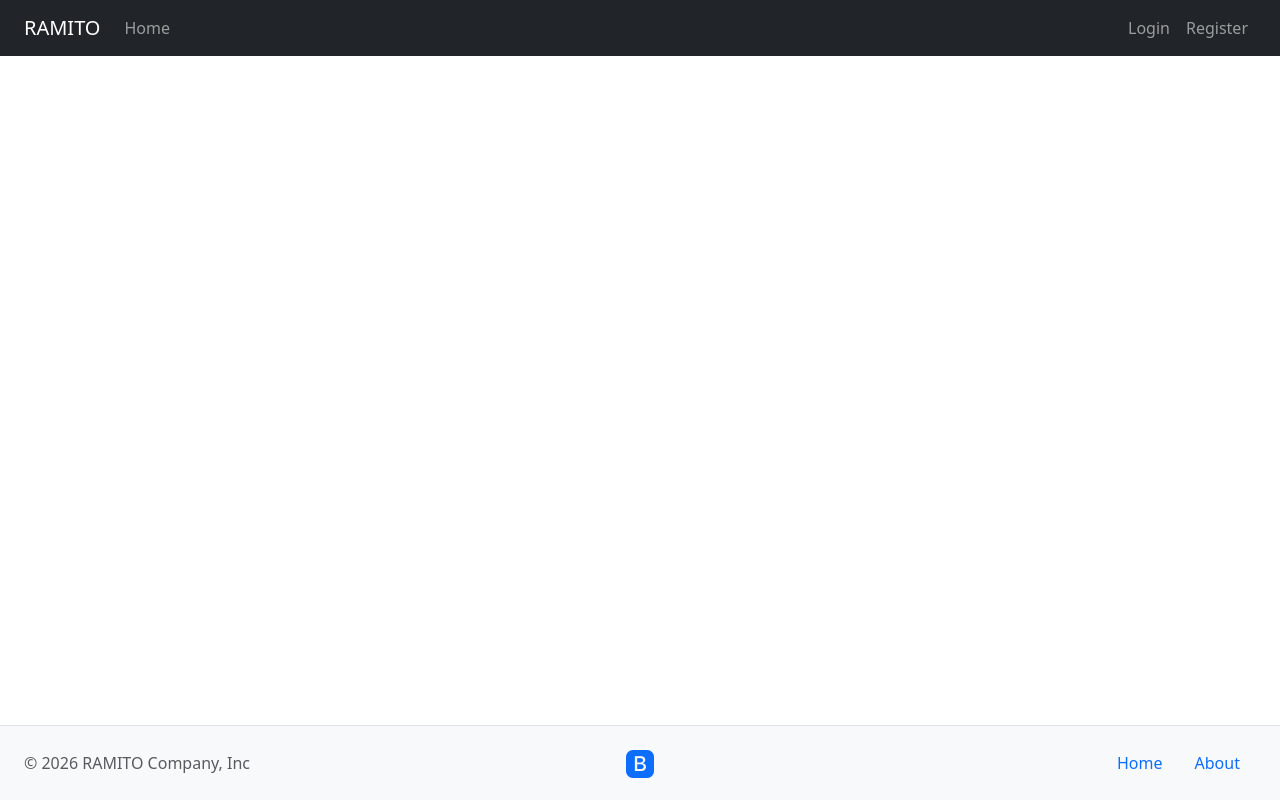
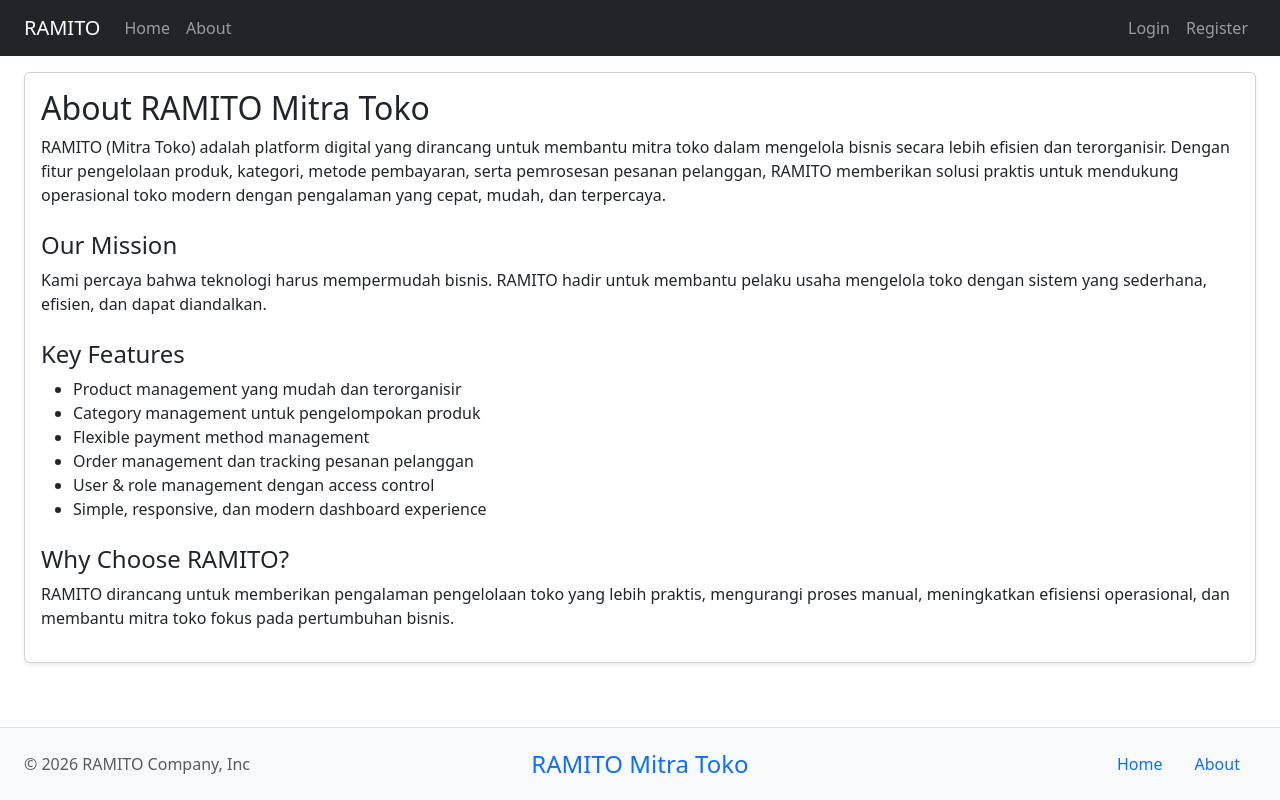
Before and after one commit to m1lost/ramito-frontend, a React (Vite) app: page /about in a window 1280 px wide. Built offline with nearby package versions, Linux system fonts and the light colour scheme; no server answers.

Commit message:
update design home dan About

```diff
--- a/src/App.jsx
+++ b/src/App.jsx
@@ -13,6 +13,8 @@ import Products from './pages/Products';
 import PaymentMethod from './pages/PaymentMehtod';
 import Order from './pages/Orders';
 import ProtectedRoute from './components/ProtectedRoute';
+import Home from './pages/Home';
+import About from './pages/About';
 
 function App() {
   return (
@@ -20,11 +22,15 @@ function App() {
       <div className="wrapper d-flex flex-column min-vh-100">
         <Navbar />
 
-        <main className="flex-grow-1 pt-5 mt-4">
+        <main className="flex-grow-1 pt-5 mt-4 bg-body">
           <div className="container-fluid px-4">
             <Routes>
               <Route path="/login" element={<Login />} />
               <Route path="/register" element={<Register />} />
+
+              <Route path="/home" element={<Home />} />
+              <Route path="/about" element={<About />} />
+
               <Route
                 path="/"
                 element={
--- a/src/components/Footer.jsx
+++ b/src/components/Footer.jsx
@@ -4,7 +4,14 @@ import { Link } from 'react-router-dom';
 
 const Footer = () => {
   return (
-    <footer className="border-top py-3 mt-4 bg-light">
+    <footer
+      className="border-top py-3 mt-4 bg-light"
+      style={{
+        position: 'fixed',
+        bottom: 0,
+        width: '100%'
+      }}
+    >
       <div className="container-fluid px-4">
         <Row className="align-items-center">
           <Col md={4}>
@@ -13,19 +20,14 @@ const Footer = () => {
 
           <Col md={4} className="text-center">
             <Link to="/" className="text-decoration-none">
-              <i className="bi bi-bootstrap-fill fs-3"></i>
+              <h4 className="mb-0">RAMITO Mitra Toko</h4>
             </Link>
           </Col>
 
           <Col md={4}>
             <Nav className="justify-content-end">
-              <Nav.Link as={Link} to="/">
-                Home
-              </Nav.Link>
-
-              <Nav.Link as={Link} to="/about">
-                About
-              </Nav.Link>
+              <Nav.Link href="/home">Home</Nav.Link>
+              <Nav.Link href="/about">About</Nav.Link>
             </Nav>
           </Col>
         </Row>
--- a/src/components/Navbar.jsx
+++ b/src/components/Navbar.jsx
@@ -11,7 +11,7 @@ export default function Navbar() {
 
   const handleLogout = () => {
     dispatch(logout());
-    navigate('/login');
+    navigate('/home');
   };
 
   return (
@@ -19,9 +19,11 @@ export default function Navbar() {
       <div className="container-fluid px-4">
         <BSNavbar.Brand href="/">RAMITO</BSNavbar.Brand>
         <Nav className="me-auto">
-          <Nav.Link href="/">Home</Nav.Link>
+          <Nav.Link href="/home">Home</Nav.Link>
+          <Nav.Link href="/about">About</Nav.Link>
           {token ? (
             <>
+              <Nav.Link href="/dashboard">Dashboard</Nav.Link>
               <Nav.Link href="/users">Users</Nav.Link>
               <Nav.Link href="/category">Categories</Nav.Link>
               <Nav.Link href="/payment-method">Payment Methods</Nav.Link>
--- a/src/components/ProtectedRoute.jsx
+++ b/src/components/ProtectedRoute.jsx
@@ -4,6 +4,6 @@ import { useSelector } from 'react-redux';
 
 export default function ProtectedRoute({ children }) {
   const token = useSelector((state) => state.auth.token);
-  if (!token) return <Navigate to="/login" replace />;
+  if (!token) return <Navigate to="/home" replace />;
   return children;
 }
--- /dev/null
+++ b/src/pages/About.jsx
@@ -0,0 +1,41 @@
+import React from 'react';
+
+export default function About() {
+  return (
+    <div className="card shadow-sm">
+      <div className="card-body">
+        {' '}
+        <h2>About RAMITO Mitra Toko</h2>
+        <p>
+          RAMITO (Mitra Toko) adalah platform digital yang dirancang untuk
+          membantu mitra toko dalam mengelola bisnis secara lebih efisien dan
+          terorganisir. Dengan fitur pengelolaan produk, kategori, metode
+          pembayaran, serta pemrosesan pesanan pelanggan, RAMITO memberikan
+          solusi praktis untuk mendukung operasional toko modern dengan
+          pengalaman yang cepat, mudah, dan terpercaya.
+        </p>
+        <h4 className="mt-4">Our Mission</h4>
+        <p>
+          Kami percaya bahwa teknologi harus mempermudah bisnis. RAMITO hadir
+          untuk membantu pelaku usaha mengelola toko dengan sistem yang
+          sederhana, efisien, dan dapat diandalkan.
+        </p>
+        <h4 className="mt-4">Key Features</h4>
+        <ul>
+          <li>Product management yang mudah dan terorganisir</li>
+          <li>Category management untuk pengelompokan produk</li>
+          <li>Flexible payment method management</li>
+          <li>Order management dan tracking pesanan pelanggan</li>
+          <li>User & role management dengan access control</li>
+          <li>Simple, responsive, dan modern dashboard experience</li>
+        </ul>
+        <h4 className="mt-4">Why Choose RAMITO?</h4>
+        <p>
+          RAMITO dirancang untuk memberikan pengalaman pengelolaan toko yang
+          lebih praktis, mengurangi proses manual, meningkatkan efisiensi
+          operasional, dan membantu mitra toko fokus pada pertumbuhan bisnis.
+        </p>
+      </div>
+    </div>
+  );
+}
--- a/src/pages/Auth/Login.jsx
+++ b/src/pages/Auth/Login.jsx
@@ -20,8 +20,18 @@ export default function Login() {
   };
 
   return (
-    <div className="card p-4">
-      <h3>Login</h3>
+    <div
+      className="card p-4 align-content-center"
+      style={{
+        maxWidth: '400px',
+        margin: '0 auto',
+        backgroundColor: '#bebec5'
+      }}
+    >
+      <div className="mb-3 text-center">
+        <h2>Login</h2>
+      </div>
+      <hr />
       <form onSubmit={submit}>
         <div className="mb-3">
           <label className="form-label">Email</label>
--- a/src/pages/Auth/Register.jsx
+++ b/src/pages/Auth/Register.jsx
@@ -17,8 +17,18 @@ export default function Register() {
   };
 
   return (
-    <div className="card p-4">
-      <h3>Register</h3>
+    <div
+      className="card p-4 align-content-center"
+      style={{
+        maxWidth: '400px',
+        margin: '0 auto',
+        backgroundColor: '#bebec5'
+      }}
+    >
+      <div className="mb-3 text-center">
+        <h2>Register</h2>
+      </div>
+      <hr />
       <form onSubmit={submit}>
         <div className="mb-3">
           <label className="form-label">Email</label>
--- /dev/null
+++ b/src/pages/Home.jsx
@@ -0,0 +1,50 @@
+import React from 'react';
+
+export default function Home() {
+  return (
+    <div className="card shadow-sm">
+      <div className="card-body">
+        <h2>Welcome to RAMITO Mitra Toko</h2>
+
+        <p>
+          Selamat datang di <strong>RAMITO (Mitra Toko)</strong>, platform
+          digital yang membantu pengelolaan operasional toko menjadi lebih
+          mudah, cepat, dan efisien.
+        </p>
+
+        <p>
+          Dengan RAMITO, Anda dapat mengelola produk, kategori, metode
+          pembayaran, pesanan pelanggan, serta pengguna dalam satu dashboard
+          yang terintegrasi. Sistem ini dirancang untuk memberikan pengalaman
+          pengelolaan toko yang modern, sederhana, dan terpercaya.
+        </p>
+
+        <h4 className="mt-4">What You Can Do</h4>
+        <div className="row">
+          <div className="col-md-6">
+            <ul>
+              <li>Manage products and inventory</li>
+              <li>Organize product categories</li>
+              <li>Configure payment methods</li>
+            </ul>
+          </div>
+
+          <div className="col-md-6">
+            <ul>
+              <li>Process customer orders</li>
+              <li>Track transactions efficiently</li>
+              <li>Manage users and access roles securely</li>
+            </ul>
+          </div>
+        </div>
+
+        <h4 className="mt-4">Our Goal</h4>
+        <p>
+          RAMITO hadir untuk membantu mitra toko bertransformasi secara digital
+          dengan tools yang praktis, efisien, dan mudah digunakan, sehingga Anda
+          dapat lebih fokus pada pelayanan pelanggan dan pertumbuhan bisnis.
+        </p>
+      </div>
+    </div>
+  );
+}
```
